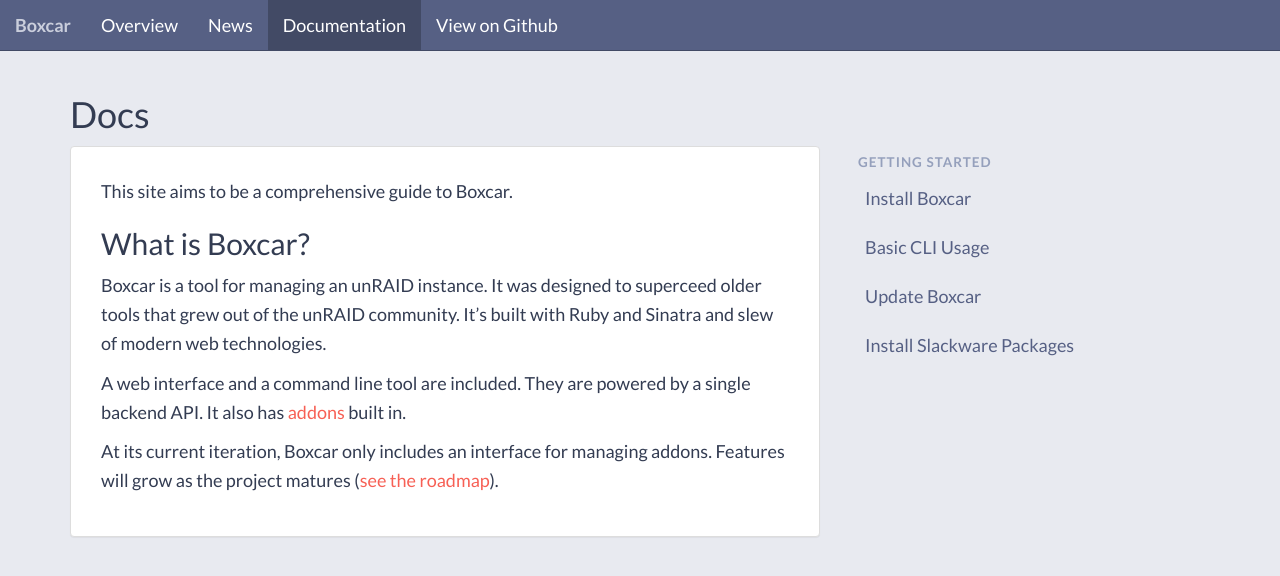
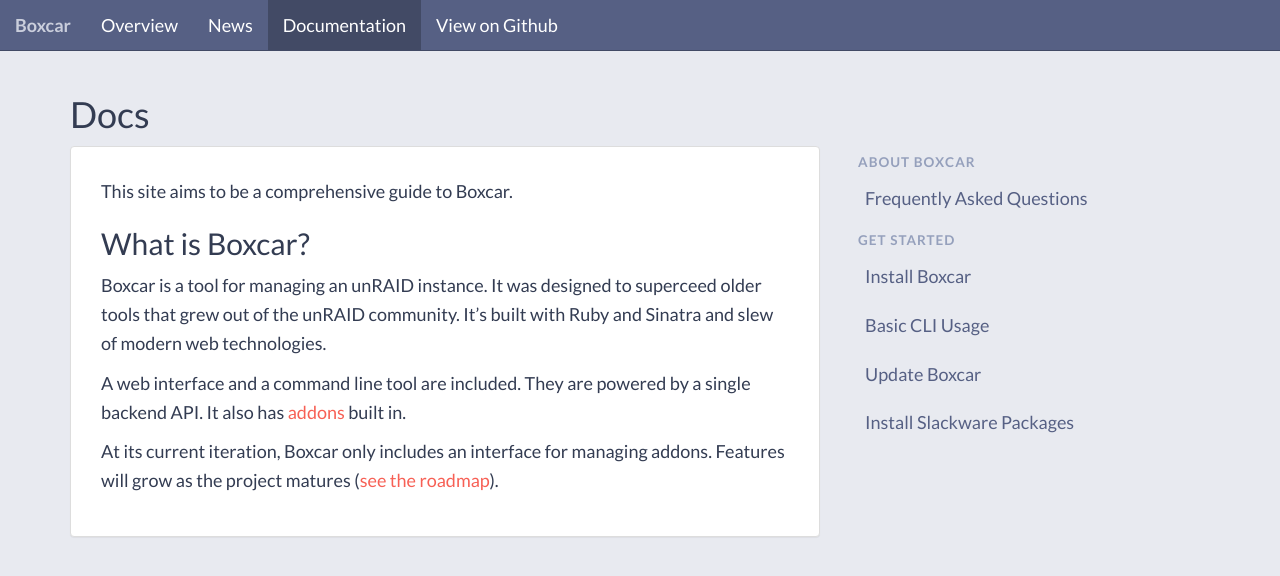
Before and after one commit to nicinabox/boxcar, a Jekyll site: the page built from docs/index.md, in a window 1280 px wide. Shown: the top 576 px of the page. Built offline with Jekyll 4.4.1, drawn with Linux system fonts in a browser that asks for light colours; nearby versions of some CDN libraries; Markdown is read by kramdown in place of the engine named in the settings; comment, search, counter and statistics services are not loaded.

Commit message:
Refactor docs_contents

```diff
--- a/_includes/docs_contents.html
+++ b/_includes/docs_contents.html
@@ -1,20 +1,23 @@
-<h3 class="label menu-label">Getting Started</h3>
+<div id="sidebar">
+  <section>
+    <h3 class="label menu-label">About Boxcar</h3>
     <ul class="nav">
-  <li class="{% if page.title == 'Install Boxcar' %}active{% endif %}">
-    <a href="/docs/install">Install Boxcar</a>
-  </li>
-  <li class="{% if page.title == 'Basic CLI Usage' %}active{% endif %}">
-    <a href="/docs/cli">Basic CLI Usage</a>
-  </li>
-  <li class="{% if page.title == 'Update Boxcar' %}active{% endif %}">
-    <a href="/docs/update">Update Boxcar</a>
-  </li>
-    <li class="{% if page.title == 'Install Slackware Packages' %}active{% endif %}">
-    <a href="/docs/packages">Install Slackware Packages</a>
-  </li>
+      {% include nav_link.html title="Frequently Asked Questions" path="/faq" %}
     </ul>
+  </section>
+
+  <section><h3 class="label menu-label">Get Started</h3>
+    <ul class="nav">
+      {% include nav_link.html title="Install Boxcar" path="/docs/install" %}
+      {% include nav_link.html title="Basic CLI Usage" path="/docs/cli" %}
+      {% include nav_link.html title="Update Boxcar" path="/docs/update" %}
+      {% include nav_link.html title="Install Slackware Packages" path="/docs/packages" %}
+    </ul>
+  </section>
+</div>
 
   <!--
+<section>
   <h3>Creating Addons</h3>
   <ul class="nav nav-pills nav-stacked">
     <li class="{% if page.title == 'Quick-start Guide' %}active{% endif %}">
@@ -24,4 +27,5 @@
       <a href="/docs/addons/publishing">Publishing Addons</a>
     </li>
   </ul>
+</section>
    -->
--- /dev/null
+++ b/_includes/nav_link.html
@@ -0,0 +1,3 @@
+<li class="{% if page.title == include.title %}active{% endif %}">
+  <a href="{{ include.path }}">{{ include.title }}</a>
+</li>
```
Lines whose indentation alone changed are shown as unchanged.
